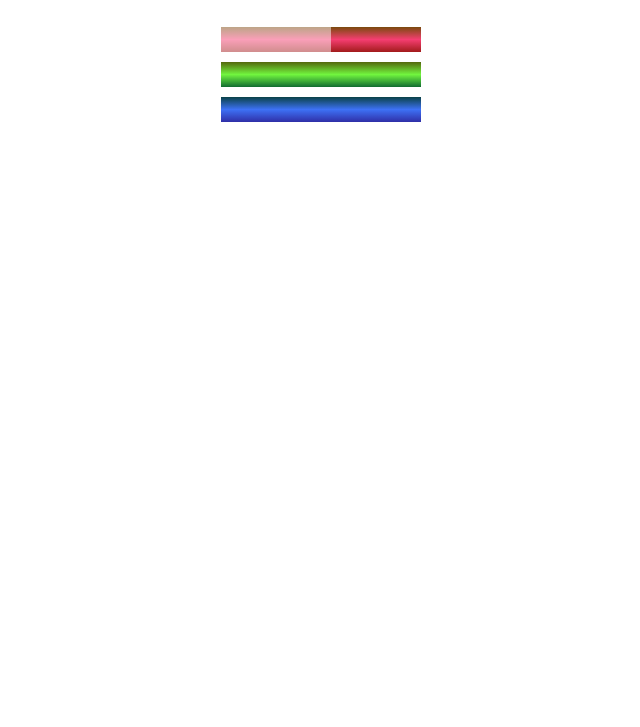
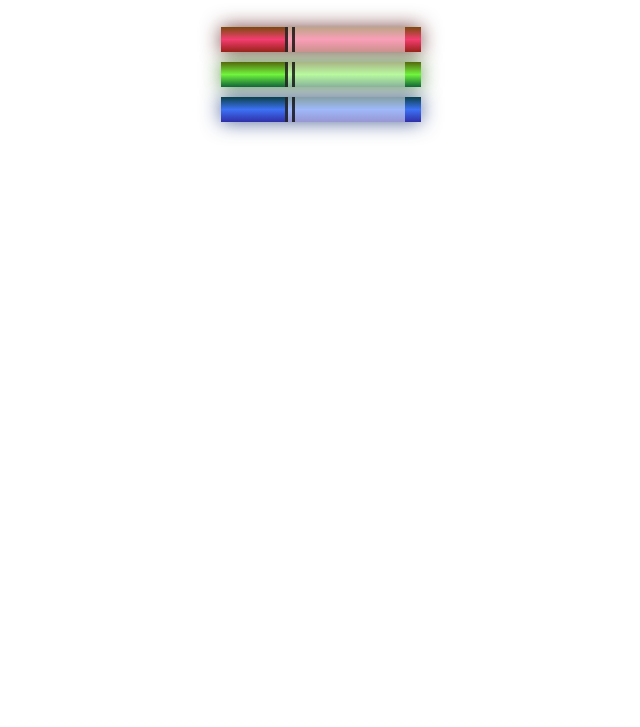
Before and after one commit to raulvillajr95/set-of-colored-markers, a plain HTML site: page index.html in a window 1280 px wide. Shown: the part 73-800 px from the top of the page, without its empty margins (319-959 px from the left). Drawn offline with Linux system fonts and the light colour scheme.

Commit message:
Complete colored markers

```diff
--- a/index.html
+++ b/index.html
@@ -14,8 +14,14 @@
       <div class="cap"></div>
       <div class="sleeve"></div>
     </div>
-    <div class="marker green"></div>
-    <div class="marker blue"></div>
+    <div class="marker green">
+      <div class="cap"></div>
+      <div class="sleeve"></div>
+    </div>
+    <div class="marker blue">
+      <div class="cap"></div>
+      <div class="sleeve"></div>
+    </div>
   </div>
 </body>
 </html>
--- a/styles.css
+++ b/styles.css
@@ -13,20 +13,33 @@ h1 {
   margin: 10px auto;
 }
 
+.cap {
+  width: 60px;
+  height: 25px;
+}
+
 .sleeve {
   width: 110px;
   height: 25px;
   background-color: rgba(255, 255, 255, 0.5);
+  border-left: 10px double rgba(0, 0, 0, 0.75);
+}
+
+.cap, .sleeve {
+  display: inline-block;
 }
 
 .red {
   background: linear-gradient(rgb(122, 74, 14), rgb(245,62,113), rgb(162,27,27));
+  box-shadow: 0 0 20px 0 rgba(83, 14, 14, 0.8);
 }
 
 .green {
   background: linear-gradient(#55680D, #71F53E, #116C31);
+  box-shadow: 0 0 20px 0 #3B7E20CC;
 }
 
 .blue {
   background: linear-gradient(hsl(186, 76%, 16%), hsl(223, 90%, 60%), hsl(240, 56%, 42%));
+  box-shadow: 0 0 20px 0 hsl(223, 59%, 31%, 0.8);
 }
```
